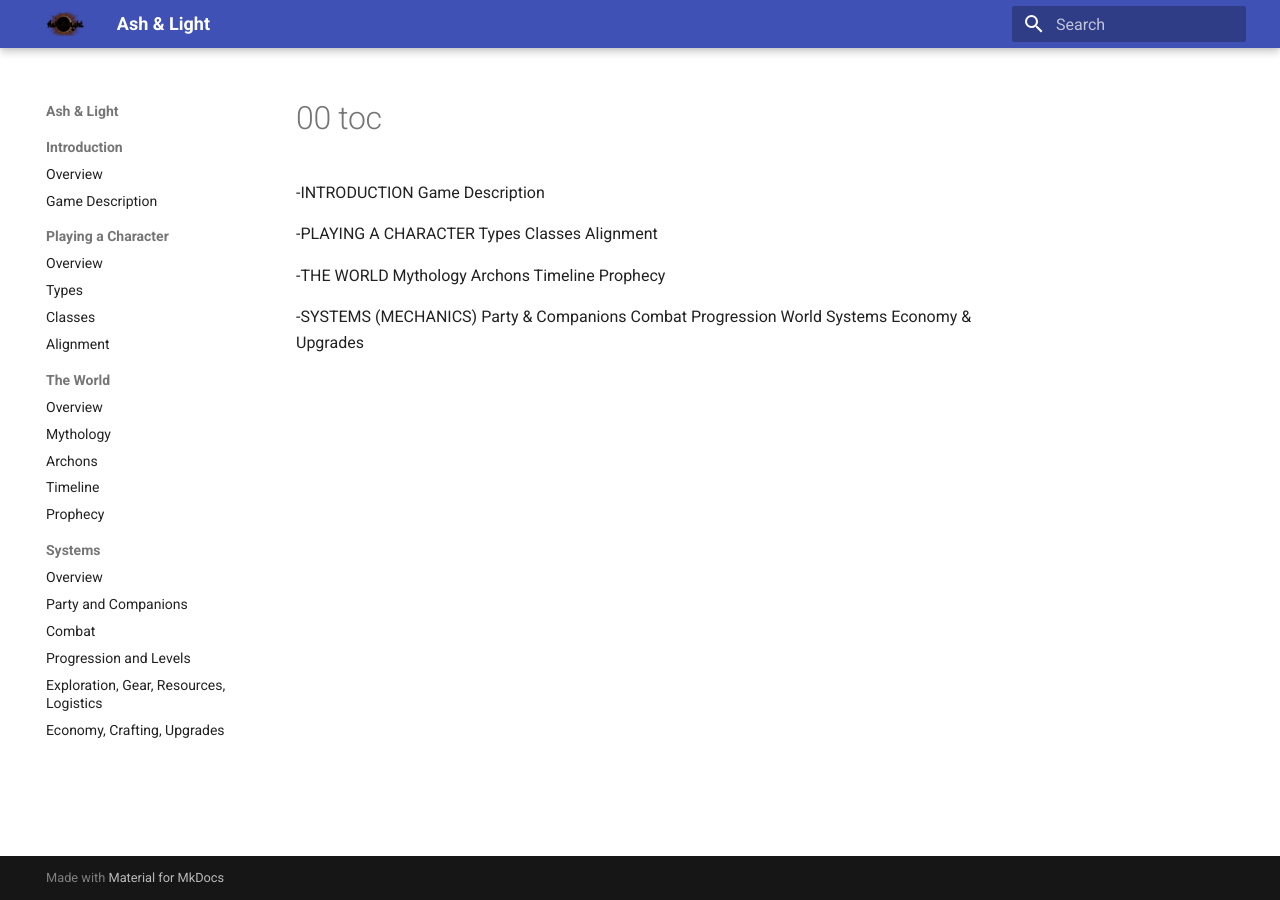
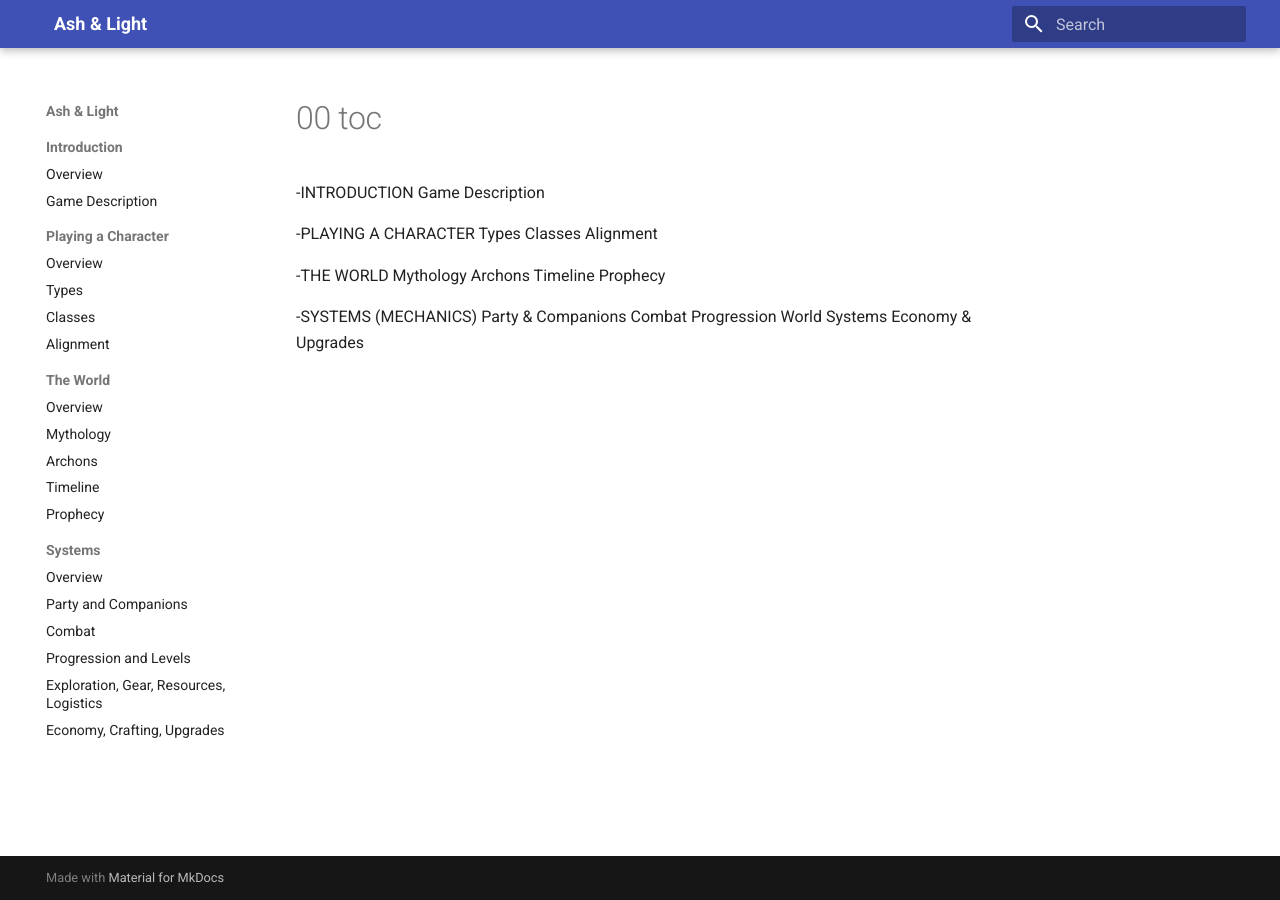
Before and after one commit to Realoid/ash-and-light, an MkDocs documentation site: the page built from docs/00_toc/00_toc.md, in a window 1280 px wide. Built offline with MkDocs 1.6.1 and Material for MkDocs 9.7.7, drawn with Linux system fonts in a browser that asks for light colours.

Commit message:
Update extra.css

```diff
--- a/docs/stylesheets/extra.css
+++ b/docs/stylesheets/extra.css
@@ -1,4 +1,3 @@
-.md-header__button.md-logo img {
-  max-height: 72px;
-  width: auto;
+.md-header__button.md-logo {
+  display: none;
 }
```
